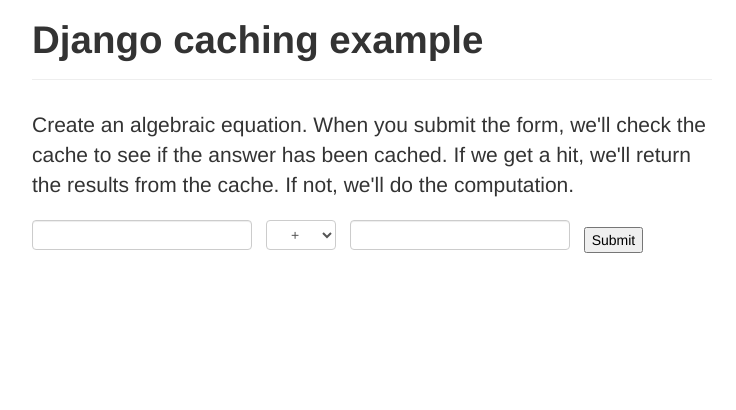
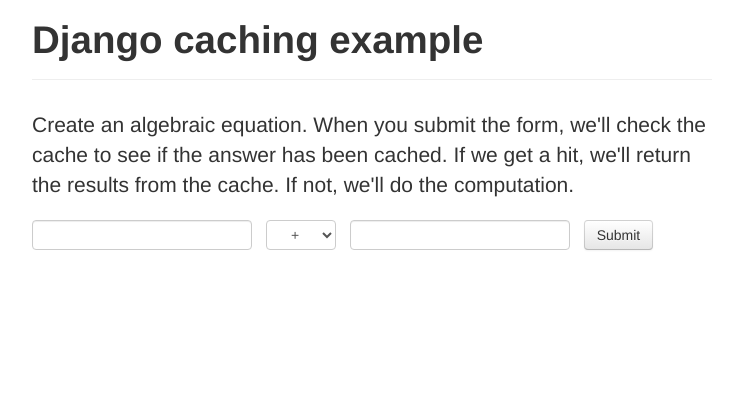
Before and after one commit to memcachier/examples-django, a Django app: page / in a window 1280 px wide. Shown: the top 410 px of the page, without its empty margins (268-1004 px from the left). Run offline with Django 3.2, Linux system fonts and the light colour scheme; some libraries are stand-ins or nearby versions.

Commit message:
cleaning

```diff
--- a/templates/index.html
+++ b/templates/index.html
@@ -9,10 +9,8 @@
 
   <link href="/static/bootstrap.min.css" rel="stylesheet" media="screen"/>
   <style type="text/css">
-
     /* Sticky footer styles
     -------------------------------------------------- */
-
     html,
     body {
       height: 100%;
@@ -31,7 +29,7 @@
     /* Set the fixed height of the footer here */
     #push,
     #footer {
-        height: 60px;
+      height: 66px;
     }
     #footer {
       background-color: #f5f5f5;
@@ -47,20 +45,21 @@
       }
     }
 
-
-
     /* Custom page CSS
     -------------------------------------------------- */
-      /* Not required for template or sticky footer method. */
-
+    /* Page width and alignment */
     .container {
       width: auto;
       max-width: 680px;
     }
+    /* Align credit box */
     .container .credit {
       margin: 20px 0;
     }
-
+    input.btn {
+      margin-top: -10px;
+      margin-left: 10px
+    }
   </style>
   <link href="/static/bootstrap-responsive.min.css" rel="stylesheet" media="screen">
 
@@ -75,7 +74,6 @@
 <body>
   <!-- Part 1: Wrap all page content here -->
   <div id="wrap">
-
     <!-- Begin page content -->
     <div class="container">
       <div class="page-header">
@@ -93,9 +91,11 @@
           <option value="minus">-</option>
         </select>
         <input type="text" id="b" style="margin-left:10px;"/>
-          <input type="button" value="Submit" data-compute="true" style="margin-left:10px;"/>
+        <input class="btn" type="button" value="Submit" data-compute="true"/>
       </form>
       <p id="answer" class="lead text-info"></p>
+
+      <div id="push"></div>
     </div>
   </div>
 
```
Also changed, not shown: memcachier_algebra/settings.py (+31 -7 lines). Lines whose indentation alone changed are shown as unchanged.
